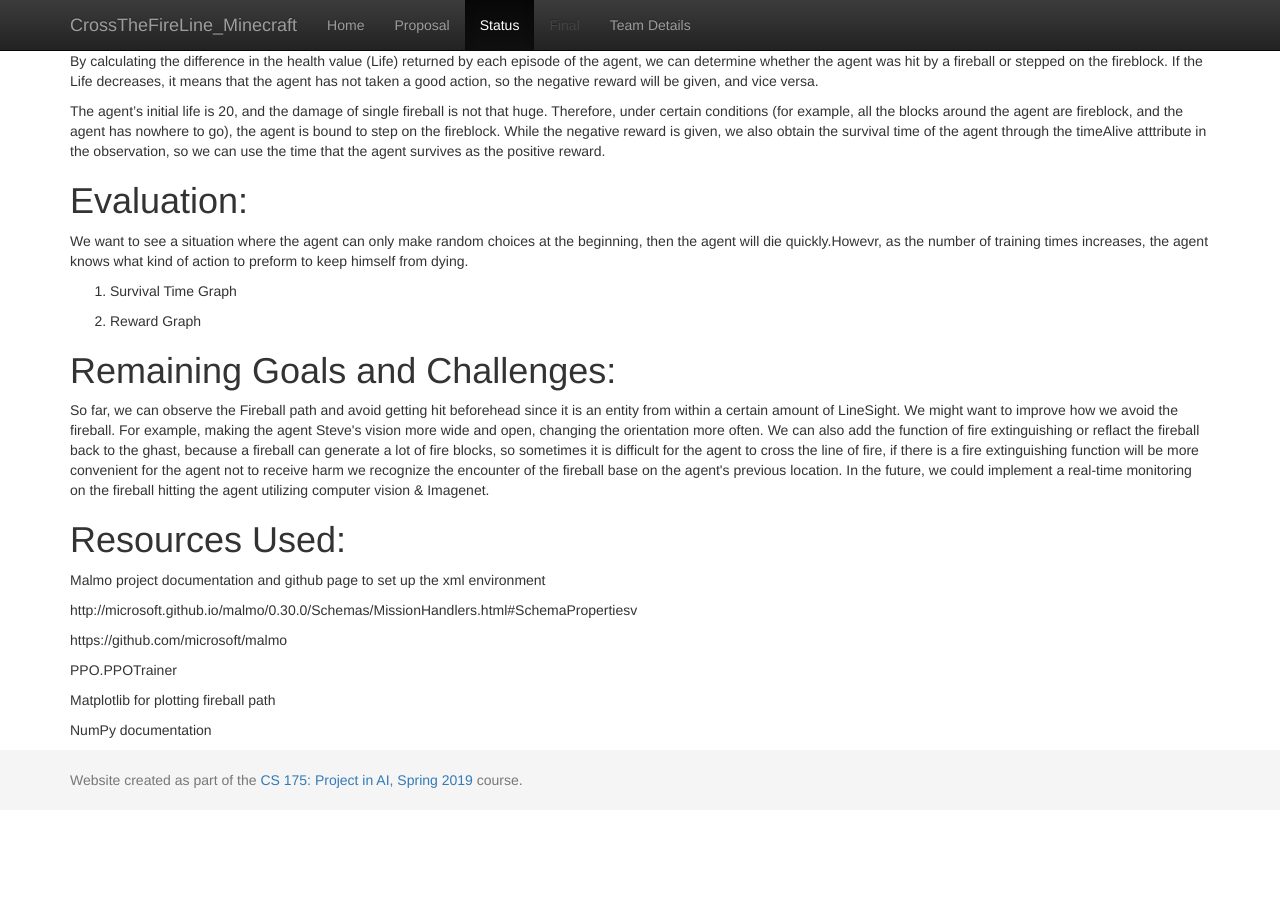
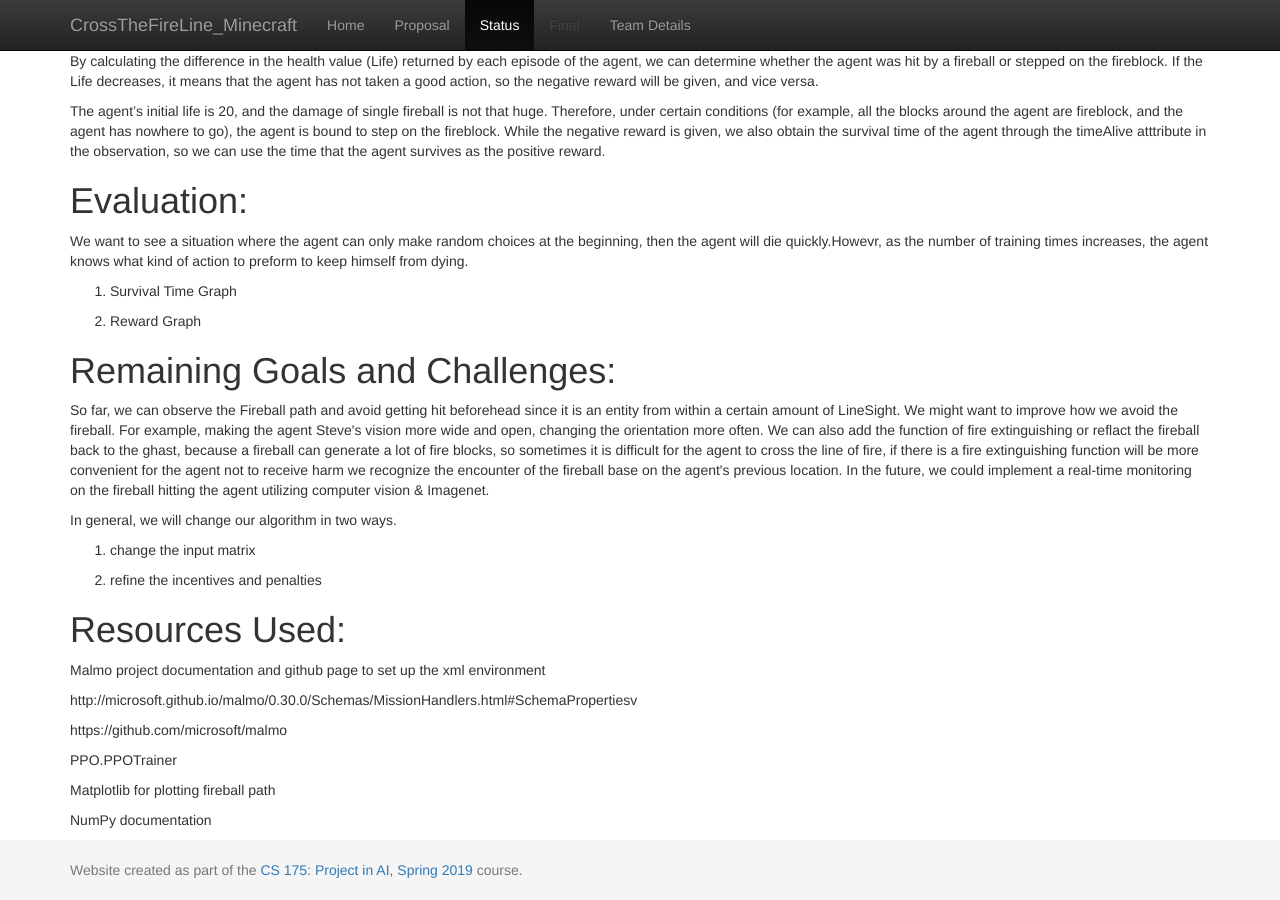
Before and after one commit to Chilly712/CrossTheFireLine_Minecraft, a Jekyll site: the page built from docs/status.md, in a window 1280 px wide and 900 px high, scrolled down 1947 px. Built offline with Jekyll 4.4.1, drawn with Linux system fonts in a browser that asks for light colours; before the commit the page ends 2757 px from its top, so only the background shows below that.

Commit message:
Update status.md

```diff
--- a/docs/status.md
+++ b/docs/status.md
@@ -49,6 +49,12 @@ The agent’s initial life is 20, and the damage of single fireball is not that
   We can also add the function of fire extinguishing or reflact the fireball back to the ghast, because a fireball can generate a lot of fire blocks, so sometimes it is difficult for the agent to cross the line of fire, if there is a fire extinguishing function will be more convenient for the agent not to receive harm
   we recognize the encounter of the fireball base on the agent's previous location. In the future, we could implement a real-time monitoring on the fireball hitting  the agent utilizing computer vision & Imagenet.
 
+  In general, we will change our algorithm in two ways.
+
+1. change the input matrix
+
+2. refine the incentives and penalties
+
 # Resources Used:
   Malmo project documentation and github page to set up the xml environment
 
```
